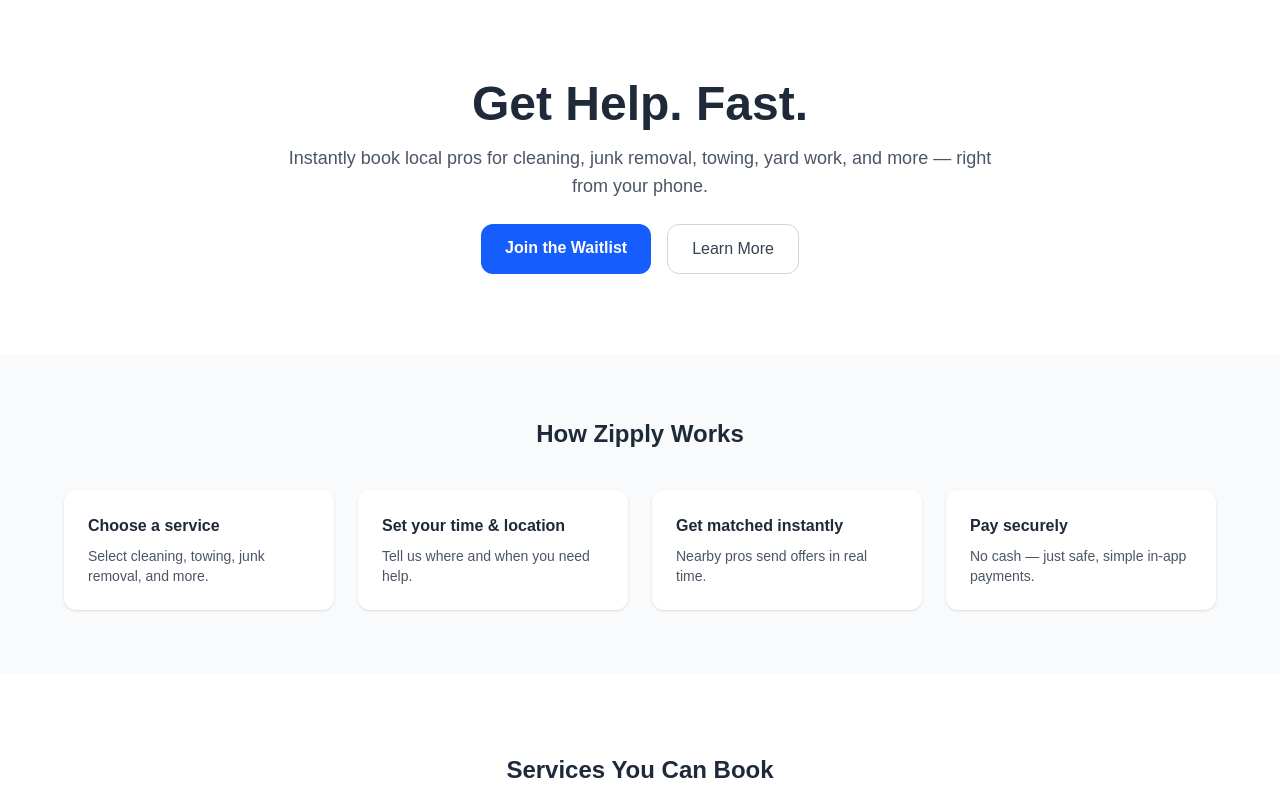
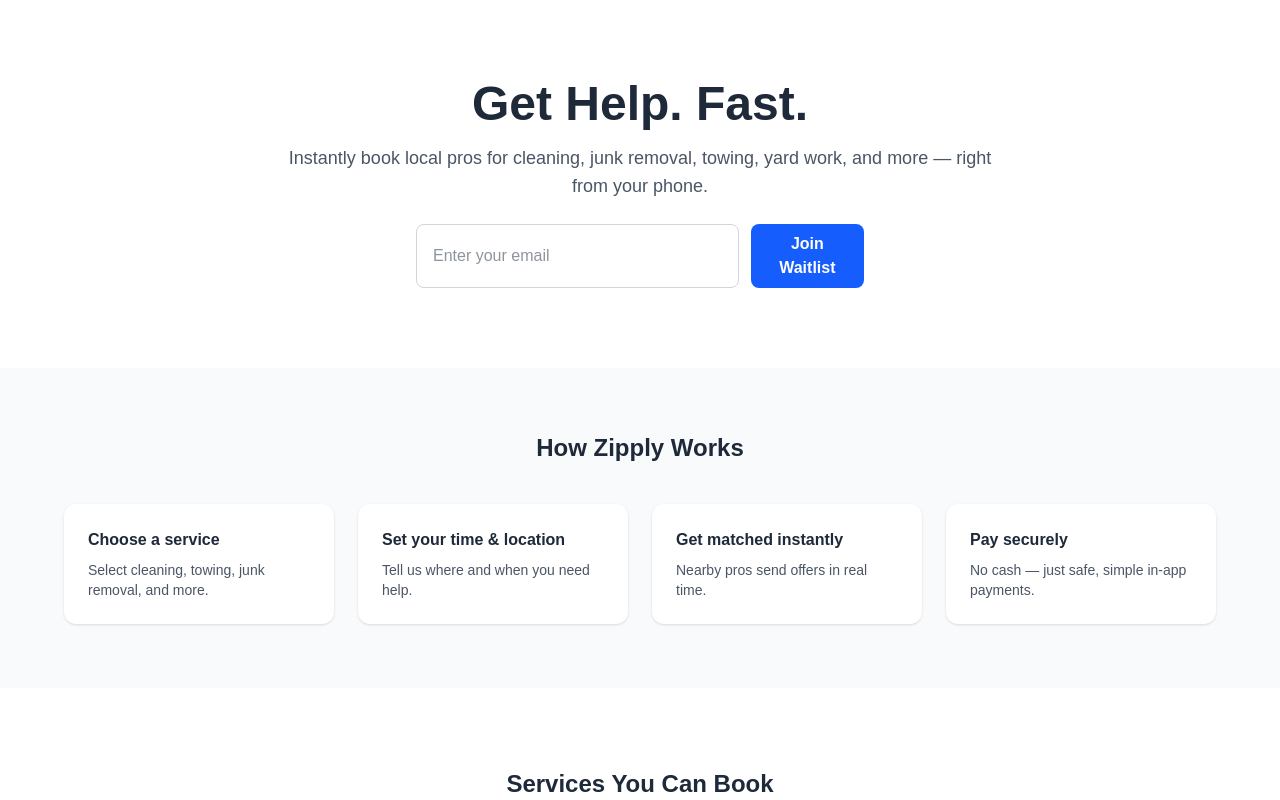
Before and after one commit to masoudmerzaye2020/zipply, a Next.js app: page / in a window 1280 px wide. Shown: the top 800 px of the page. Built offline with nearby package versions, Linux system fonts and the light colour scheme.

Commit message:
Initial commit with working landing page

```diff
--- a/app/page.tsx
+++ b/app/page.tsx
@@ -1,28 +1,67 @@
+'use client';
+
+import { useState } from 'react';
+
 export default function Home() {
+  const [email, setEmail] = useState('');
+  const [submitted, setSubmitted] = useState(false);
+
+  const handleSubmit = async (e: React.FormEvent) => {
+    e.preventDefault();
+    if (!email) return;
+
+    try {
+      const res = await fetch('https://script.google.com/macros/s/AKfycbwd1B20iA9s0fVEcXyvPbH2gByhUBKQZspS30xT_QHqCAA1_iRsjnXpptNpnPtH6TNnHQ/exec', {
+        method: 'POST',
+        headers: { 'Content-Type': 'application/json' },
+        body: JSON.stringify({ email }),
+      });
+
+      const data = await res.json();
+      if (data.result === 'success') {
+        setSubmitted(true);
+        setEmail('');
+      } else {
+        alert('Error: ' + data.message);
+      }
+    } catch (error) {
+      alert('Submission failed. Try again later.');
+    }
+  };
+
   return (
     <main className="min-h-screen bg-white text-gray-800">
       {/* Hero Section */}
       <section className="px-6 py-20 text-center max-w-3xl mx-auto">
-        <h1 className="text-4xl sm:text-5xl font-bold mb-4">
-          Get Help. Fast.
-        </h1>
+        <h1 className="text-4xl sm:text-5xl font-bold mb-4">Get Help. Fast.</h1>
         <p className="text-lg text-gray-600 mb-6">
           Instantly book local pros for cleaning, junk removal, towing, yard work, and more — right from your phone.
         </p>
-        <div className="flex justify-center gap-4">
-          <a
-            href="#"
-            className="bg-blue-600 hover:bg-blue-700 text-white font-semibold px-6 py-3 rounded-xl transition"
+
+        {/* Email Waitlist Form */}
+        {!submitted ? (
+          <form
+            onSubmit={handleSubmit}
+            className="flex flex-col sm:flex-row justify-center gap-3 max-w-md mx-auto"
           >
-            Join the Waitlist
-          </a>
-          <a
-            href="#"
-            className="border border-gray-300 hover:border-gray-500 text-gray-700 px-6 py-3 rounded-xl transition"
-          >
-            Learn More
-          </a>
-        </div>
+            <input
+              type="email"
+              placeholder="Enter your email"
+              className="border border-gray-300 rounded-lg px-4 py-2 w-full focus:outline-none focus:ring-2 focus:ring-blue-500"
+              value={email}
+              onChange={(e) => setEmail(e.target.value)}
+              required
+            />
+            <button
+              type="submit"
+              className="bg-blue-600 hover:bg-blue-700 text-white font-semibold px-6 py-2 rounded-lg transition"
+            >
+              Join Waitlist
+            </button>
+          </form>
+        ) : (
+          <p className="text-green-600 font-semibold mt-4">Thanks for joining the waitlist! 🙌</p>
+        )}
       </section>
 
       {/* How It Works */}
```
